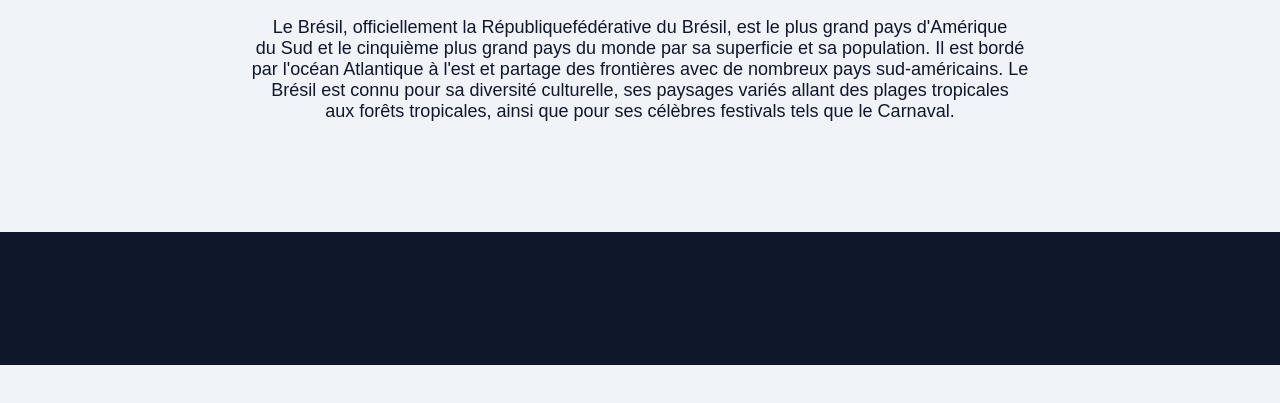
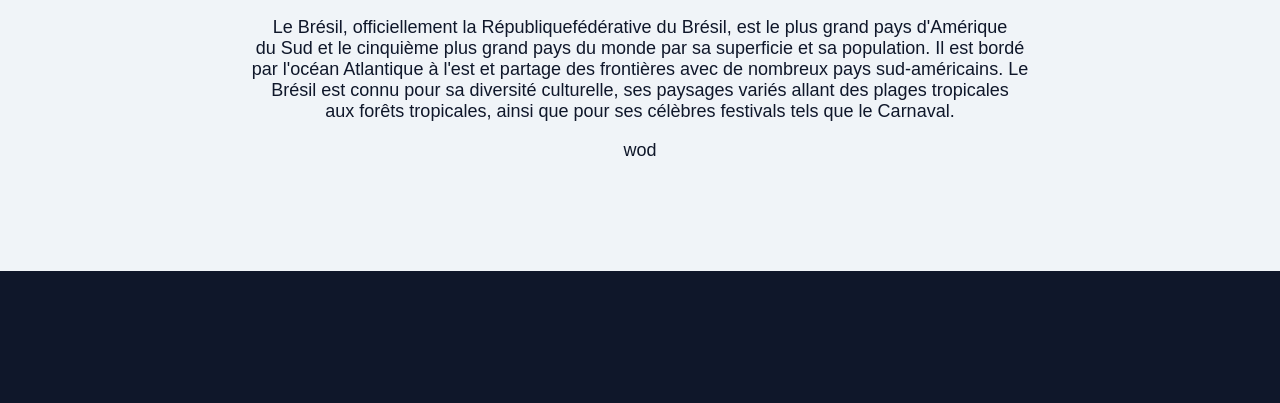
Before and after one commit to tsukytoo177/presentation_touristique, a plain HTML site: page index.html in a window 1280 px wide. Shown: the part 669-1072 px from the top of the page. Before the commit the page ends 1034 px from the top, so only its background shows below. Drawn offline with Linux system fonts and the light colour scheme.

Commit message:
jai mis un paragrahphe

```diff
--- a/index.html
+++ b/index.html
@@ -57,6 +57,7 @@
             Brésil est connu pour sa diversité culturelle, ses paysages variés allant des plages tropicales <br>
             aux forêts tropicales, ainsi que pour ses célèbres festivals tels que le Carnaval. <br>
         </p>
+        <p>wod</p>
     </main>
 
     <footer>
```
